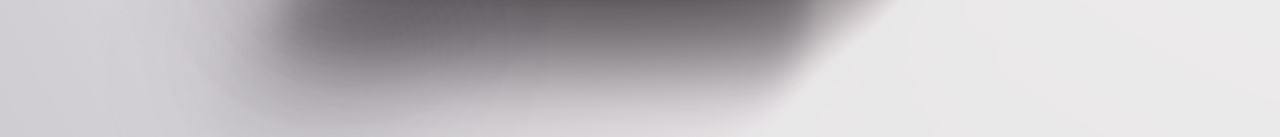
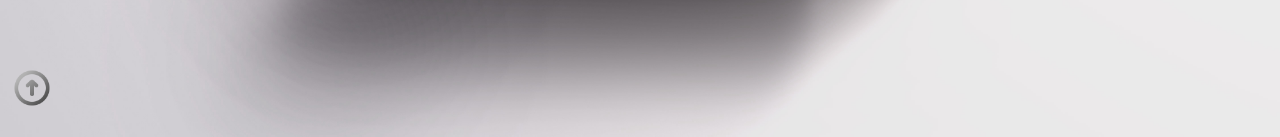
Before and after one commit to cumellasmartina/Portfolio-Martina-Cumellas, a Next.js app: page / in a window 1280 px wide. Shown: the part 660-797 px from the top of the page. Built offline with nearby package versions, Linux system fonts and the light colour scheme.

Commit message:
fix: footer link

```diff
--- a/components/Header.tsx
+++ b/components/Header.tsx
@@ -1,4 +1,5 @@
 import { motion } from "framer-motion";
+import Link from "next/link";
 import React from "react";
 import { SocialIcon } from "react-social-icons";
 
@@ -36,6 +37,7 @@ export default function Header({}: Props) {
         />
       </motion.div>
 
+      <Link href="#contact">
         <motion.div
           initial={{
             x: 500,
@@ -62,6 +64,7 @@ export default function Header({}: Props) {
             Reach me!
           </p>
         </motion.div>
+      </Link>
     </header>
   );
 }
--- a/components/WorkExperience.tsx
+++ b/components/WorkExperience.tsx
@@ -11,12 +11,12 @@ export default function WorkExperience({}: Props) {
       whileInView={{ opacity: 1 }}
       transition={{ duration: 1.5 }}
       className="h-screen flex relative overflow-hidden flex-col text-left md:flex-row max-w-full px-10
-      justify-evenly mx-auto items-center"
+      justify-evenly mx-auto items-center "
     >
       <h3 className="absolute top-24 uppercase tracking-[20px] text-lightgray text-2xl">
         Experience
       </h3>
-      <div className="w-full flex space-x-5 overflow-x-scroll p-10 snap-x snap-mandatory">
+      <div className="w-full flex space-x-5 overflow-x-scroll p-10 snap-x snap-mandatory scrollbar-thin scrollbar-track-black-400/20 scrollbar-thumb-black/20">
         <ExperienceCard />
         <ExperienceCard />
         <ExperienceCard />
--- a/package.json
+++ b/package.json
@@ -26,6 +26,7 @@
   "devDependencies": {
     "autoprefixer": "^10.4.13",
     "postcss": "^8.4.20",
+    "tailwind-scrollbar": "^2.1.0",
     "tailwindcss": "^3.2.4"
   }
 }
--- a/pages/index.tsx
+++ b/pages/index.tsx
@@ -1,3 +1,4 @@
+/* eslint-disable @next/next/no-img-element */
 import type { NextPage } from "next";
 import Head from "next/head";
 import About from "../components/About";
@@ -6,10 +7,12 @@ import Header from "../components/Header";
 import Hero from "../components/Hero";
 import Skills from "../components/Skills";
 import WorkExperience from "../components/WorkExperience";
+import upArrow from "../img/upArrow.png";
+import Link from "next/link";
 
 const Home: NextPage = () => {
   return (
-    <div className=" bg-darkgray h-screen snap-y snap-mandatory overflow-y-scroll overflow-x-hidden z-0">
+    <div className=" bg-darkgray h-screen snap-y snap-mandatory overflow-y-scroll overflow-x-hidden z-0 scrollbar-thin scrollbar-track-black-400/20 scrollbar-thumb-black/20">
       <Head>
         <title>Martina Cumellas Portfolio</title>
       </Head>
@@ -38,6 +41,18 @@ const Home: NextPage = () => {
       <section id="contact" className="snap-start">
         <ContactMe />
       </section>
+
+      <Link href="#hero">
+        <footer className="sticky bottom-5 w-full cursor-pointer">
+          <div className="flex p-3 items-start justify-start">
+            <img
+              className="h-10 w-10 rounded-full filter grayscale hover:grayscale-0 cursor-pointer"
+              src={upArrow.src}
+              alt=""
+            />
+          </div>
+        </footer>
+      </Link>
     </div>
   );
 };
--- a/tailwind.config.js
+++ b/tailwind.config.js
@@ -13,5 +13,5 @@ module.exports = {
       },
     },
   },
-  plugins: [],
+  plugins: [require("tailwind-scrollbar")],
 };
```
Also changed, not shown: img/upArrow.png (added), 1 other file (tests, documents, lock files or other folders). Lines whose indentation alone changed are shown as unchanged.
